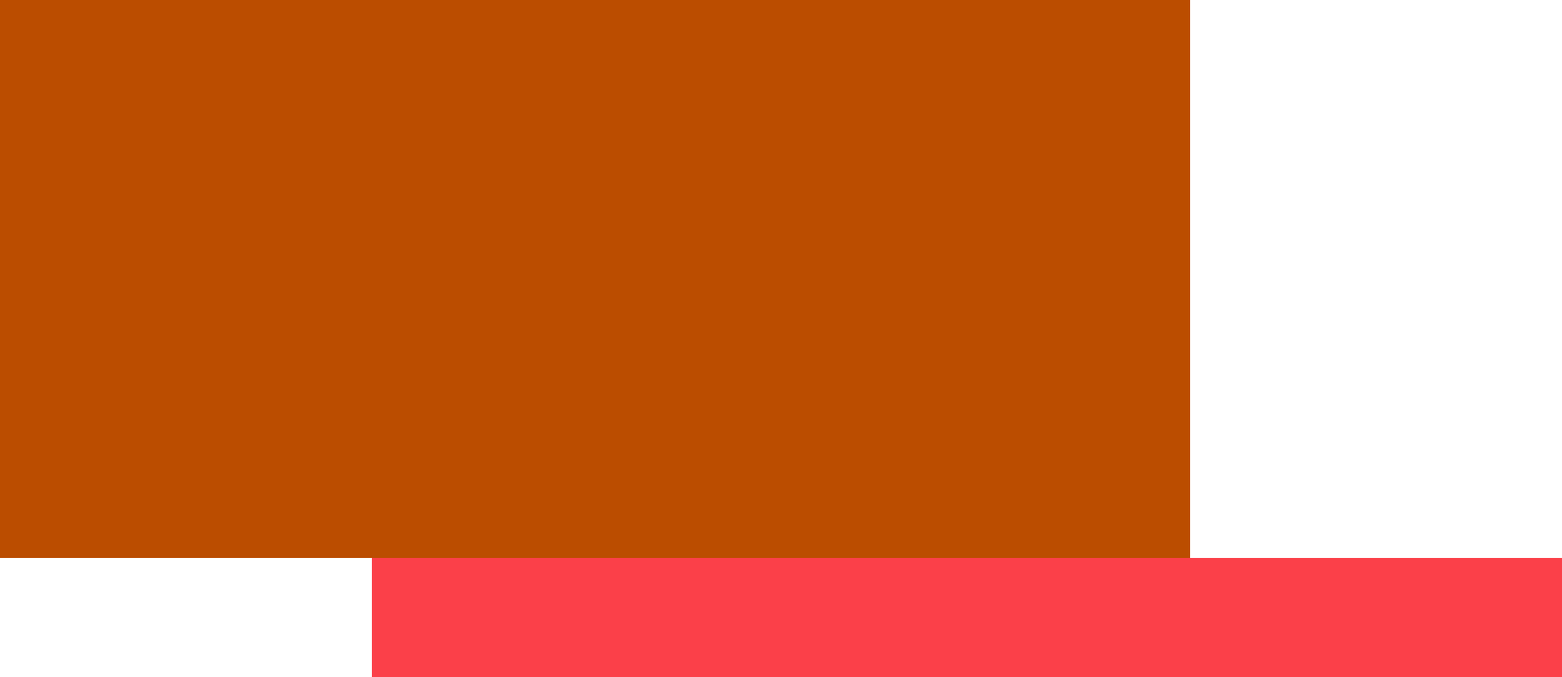
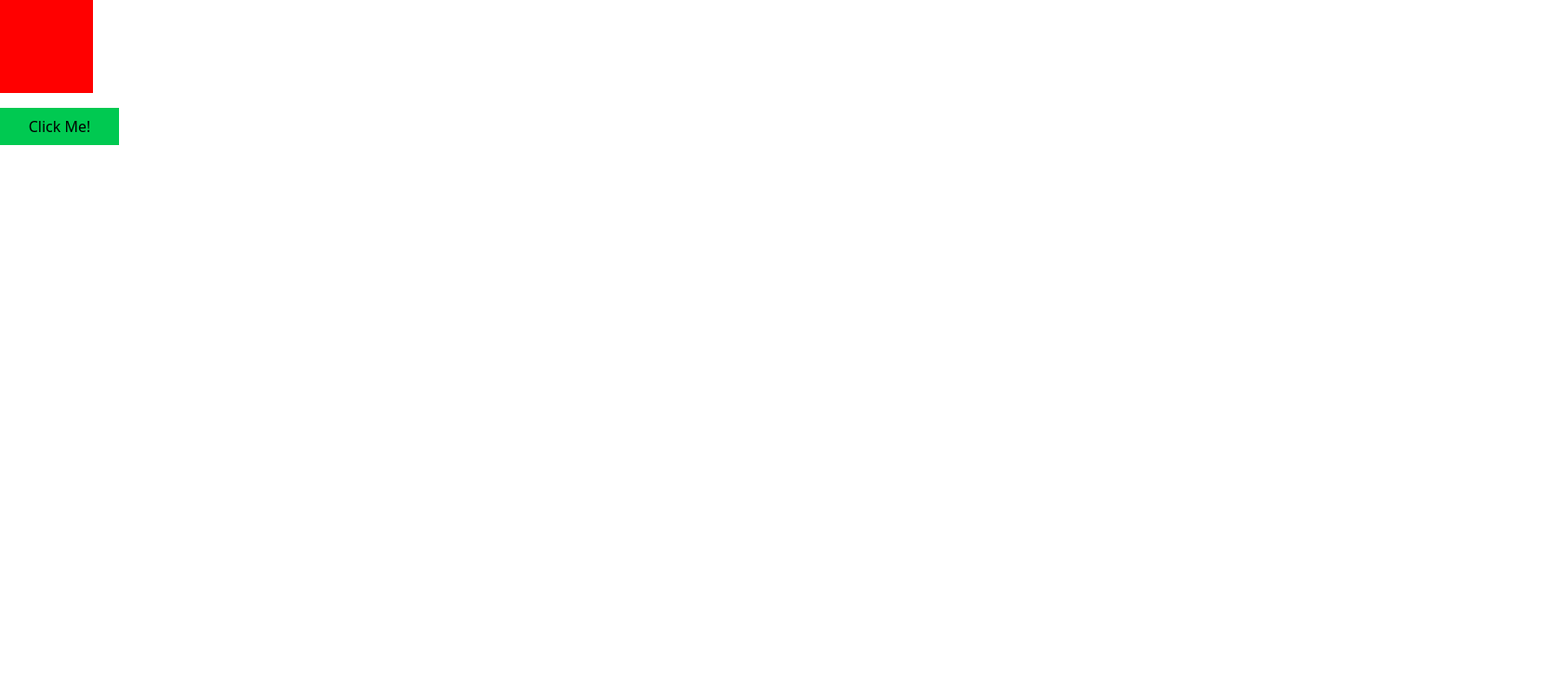
Before and after one commit to iomkarpanda/learning-framer, a React (Vite) app: page / in a window 1280 px wide. Shown: the top 728 px of the page at 93% size, 1680 px wide, since content can reach past the window. Built offline with nearby package versions, Linux system fonts and the light colour scheme.

Commit message:
add animation sequence

```diff
--- a/src/App.jsx
+++ b/src/App.jsx
@@ -6,7 +6,7 @@ import ExitAni from './components/ExitAni'
 import LayoutAni from './components/LayoutAni'
 import LayoutIDAni from './components/LayoutIDAni'
 import Scroll from './components/Scroll'
-
+import AnimationSeq from './components/AnimationSeq'
 
 function App() {
 
@@ -17,7 +17,8 @@ function App() {
       {/* <ExitAni/> */}
       {/* <LayoutAni/> */}
       {/* <LayoutIDAni/> */}
-      <Scroll/>
+      {/* <Scroll/> */}
+      <AnimationSeq/>
     </>
   )
 }
--- /dev/null
+++ b/src/components/AnimationSeq.jsx
@@ -0,0 +1,30 @@
+import React from "react";
+import { useAnimate, motion } from "motion/react";
+
+function AnimationSeq() {
+  const [scope, animate] = useAnimate();
+
+  async function runanimation() {
+    await animate(".box", { rotate: 360 }, { duration: 2 });
+    await animate(".box", { x: 40 }, { duration: 2 });
+    await animate(".box", { opacity: 0.3 }, { duration: 2 });
+    await animate(".box", { backgroundColor: "green" }, { duration: 1 });
+  }
+
+  return (
+    <div ref={scope}>
+      <motion.div
+        className="box size-94"
+        style={{ backgroundColor: "red" }}
+      />
+      <button
+        onClick={runanimation}
+        className="w-32 h-10 bg-green-500 mt-4"
+      >
+        Click Me!
+      </button>
+    </div>
+  );
+}
+
+export default AnimationSeq;
```
